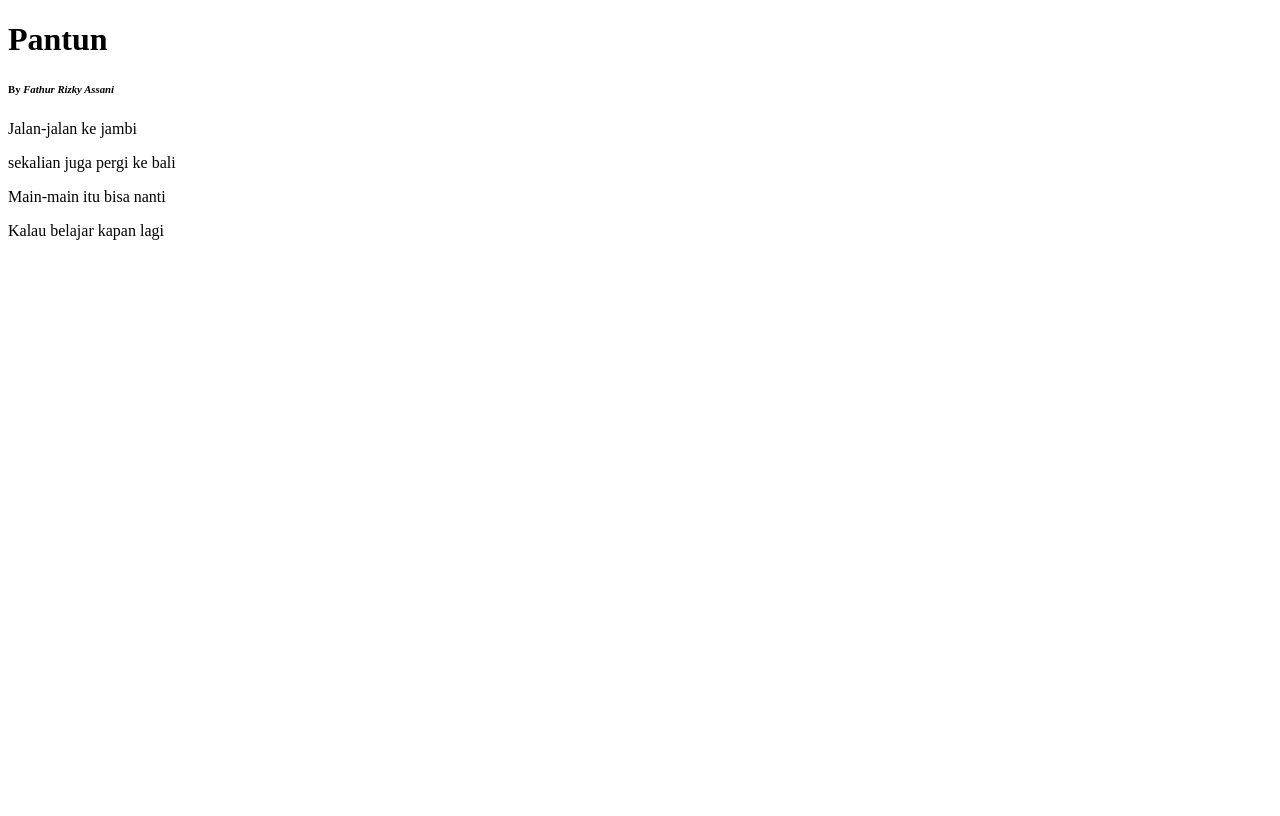
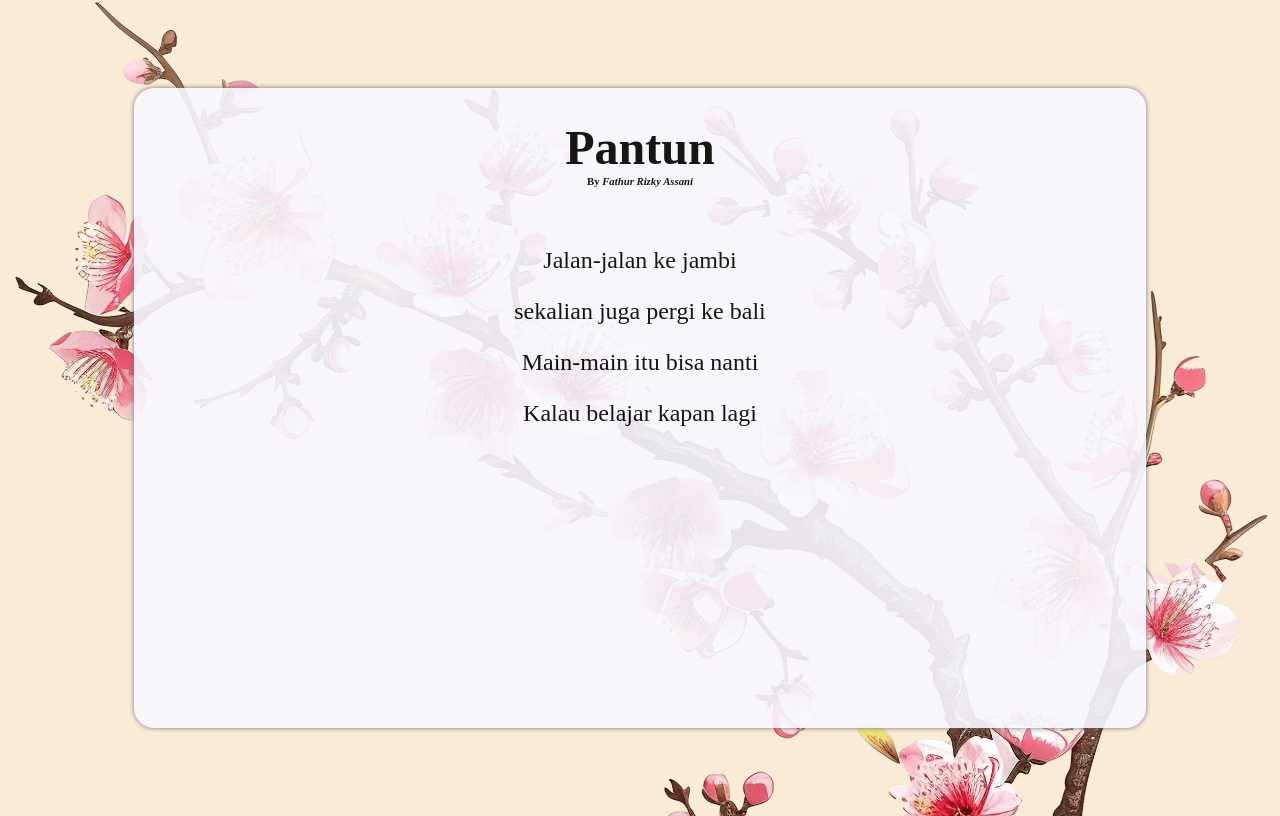
Before and after one commit to CallMeFG/kampus-web1, a plain HTML site: page index.html in a window 1280 px wide. Drawn offline with Linux system fonts and the light colour scheme.

Commit message:
Update index.html

```diff
--- a/index.html
+++ b/index.html
@@ -4,7 +4,40 @@
     <meta charset="UTF-8" />
     <meta name="viewport" content="width=device-width, initial-scale=1.0" />
     <title>Pertemuan 1</title>
-    <style rel="style.css"></style>
+    <style>
+      body {
+        background-image: url("—Pngtree—cherry blossom tree branch with_14960421.png");
+        background-size: cover;
+        /* background-color: cyan; */
+        background-color: antiquewhite;
+        display: flex;
+        justify-content: center;
+        align-items: center;
+        height: 100vh;
+      }
+      .container {
+        text-align: center;
+        /* background-color: lavenderblush; */
+        background-color: ghostwhite;
+        width: 80%;
+        height: 80%;
+        border-radius: 20px;
+        box-shadow: 0 0 5px dimgrey;
+        opacity: 0.9;
+        font-family: "Times New Roman", Times, serif;
+      }
+      h1 {
+        margin-bottom: 0%;
+        font-size: 3em;
+      }
+      h6 {
+        margin-top: 0%;
+        margin-bottom: 60px;
+      }
+      p {
+        font-size: 1.5em;
+      }
+    </style>
   </head>
   <body>
     <div class="container">
```
